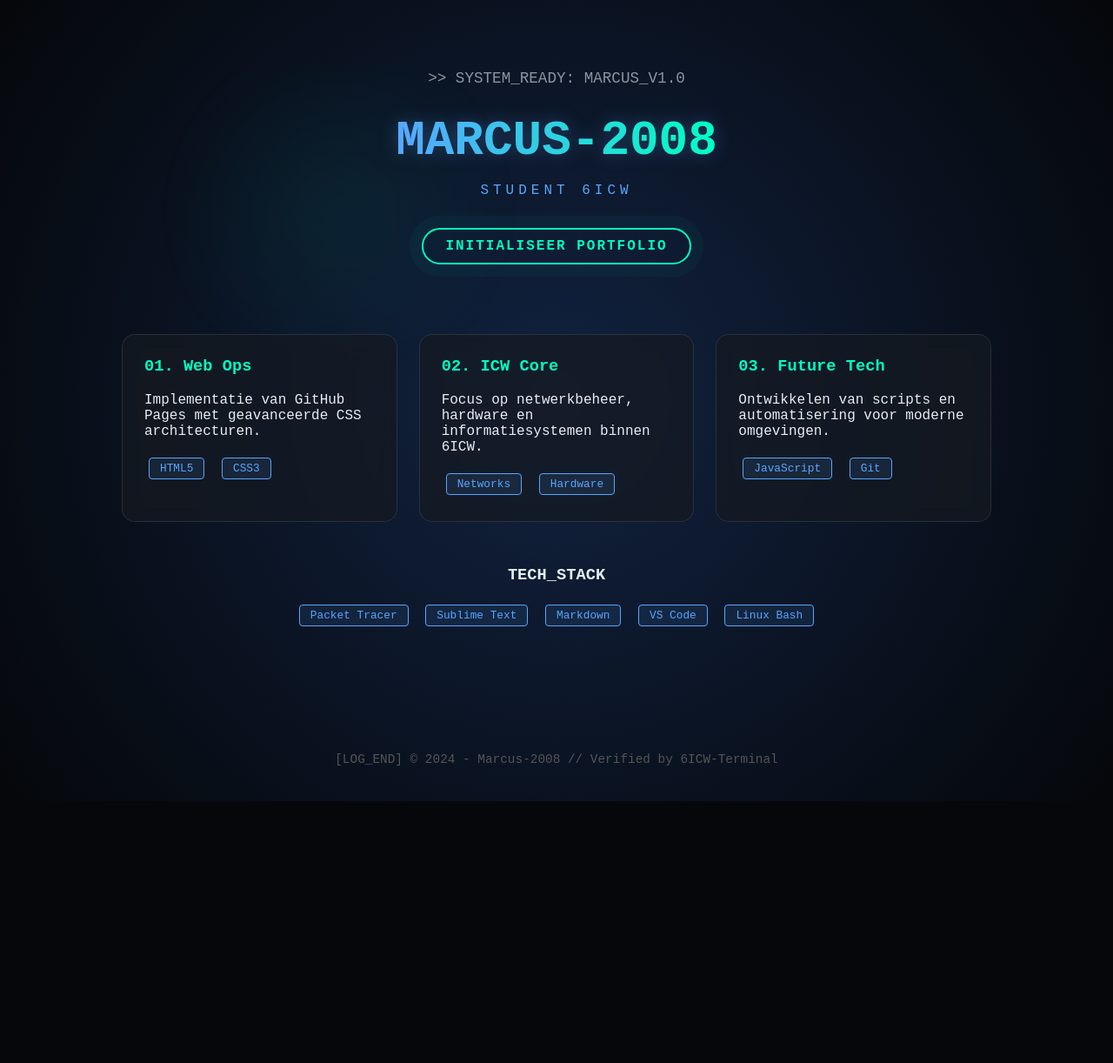
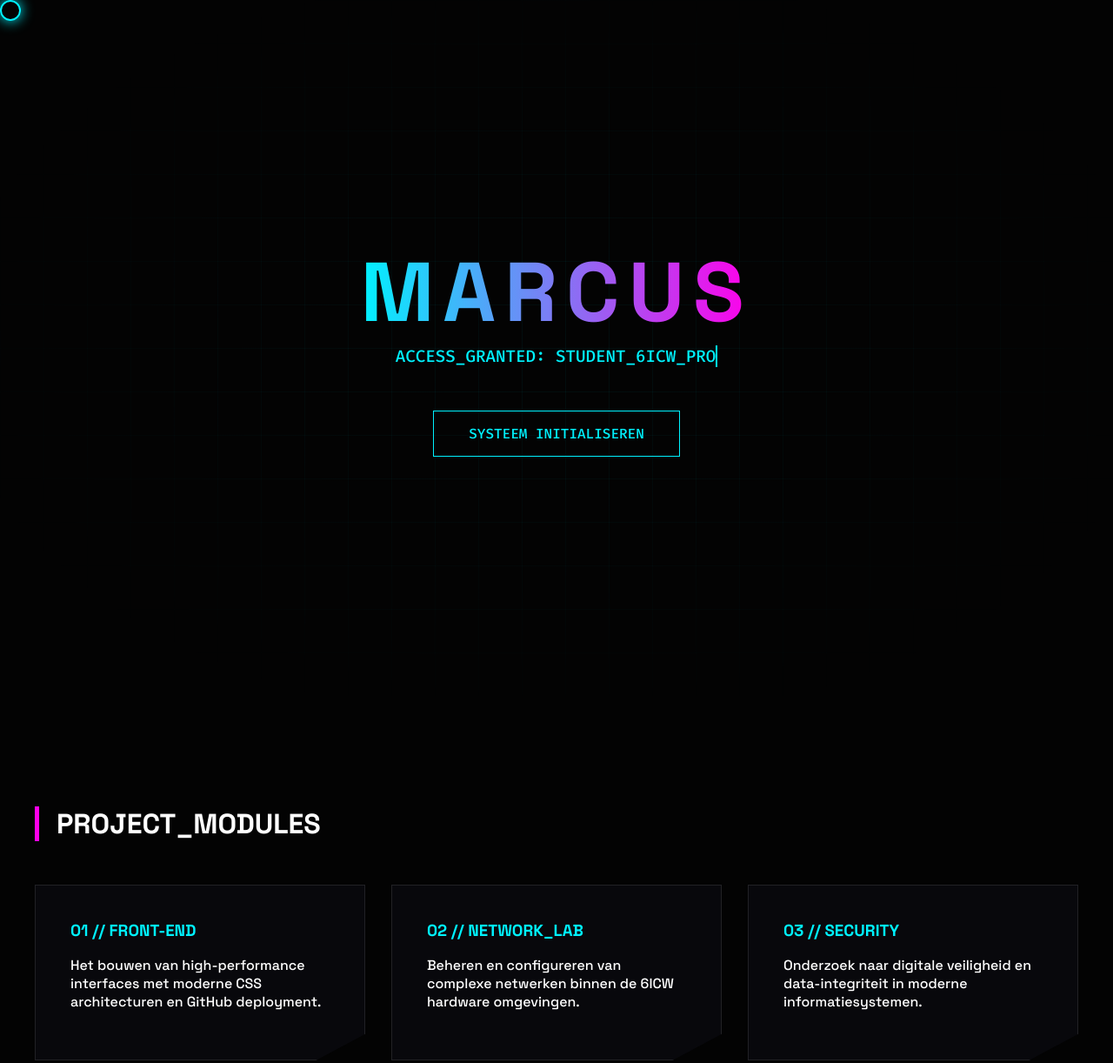
Before and after one commit to Marcus-2008/Marcus-2008.github.io, a plain HTML site: page index.html in a window 1280 px wide. Shown: the top 1222 px of the page at 87% size. Before the commit the page ends 921 px from the top, so only its background shows below. Drawn offline with Linux system fonts and the light colour scheme.

Commit message:
Revamp index.html with new styles and features
Updated title and styling for improved aesthetics and functionality. Added custom cursor and grid overlay for enhanced user experience.

```diff
--- a/index.html
+++ b/index.html
@@ -3,202 +3,245 @@
 <head>
     <meta charset="UTF-8">
     <meta name="viewport" content="width=device-width, initial-scale=1.0">
-    <title>Marcus-2008 | 6ICW Terminal</title>
+    <title>MARCUS // 6ICW HUB</title>
     <style>
+        @import url('https://fonts.googleapis.com/css2?family=Space+Grotesk:wght@300;500;700&family=Fira+Code:wght@300;500&display=swap');
+
         :root {
-            --primary: #00ffc3; /* Neon groen/blauw */
-            --bg: #05070a;
-            --card-bg: rgba(22, 27, 34, 0.7);
-            --text: #e6edf3;
-            --accent: #58a6ff;
+            --neon: #00f2ff;
+            --neon-pink: #ff00ea;
+            --bg: #030303;
+            --card-bg: rgba(10, 10, 15, 0.8);
+            --text: #ffffff;
+            --subtext: #888;
         }
+
+        /* Custom Scrollbar */
+        ::-webkit-scrollbar { width: 8px; }
+        ::-webkit-scrollbar-track { background: var(--bg); }
+        ::-webkit-scrollbar-thumb { background: var(--neon); border-radius: 10px; }
 
         html { scroll-behavior: smooth; }
 
         body {
-            font-family: 'Courier New', Courier, monospace; /* Tech vibe */
             background-color: var(--bg);
+            color: var(--text);
+            font-family: 'Space Grotesk', sans-serif;
+            margin: 0;
+            overflow-x: hidden;
+            cursor: none; /* We maken onze eigen cursor! */
+        }
+
+        /* Custom Cursor */
+        #cursor {
+            width: 20px; height: 20px;
+            border: 2px solid var(--neon);
+            border-radius: 50%;
+            position: fixed;
+            pointer-events: none;
+            z-index: 9999;
+            transition: transform 0.1s ease;
+            box-shadow: 0 0 15px var(--neon);
+        }
+
+        /* Achtergrond Grid */
+        .grid-overlay {
+            position: fixed;
+            top: 0; left: 0; width: 100%; height: 100%;
             background-image:
-                radial-gradient(circle at 50% 50%, #112240 0%, #05070a 100%);
-            color: var(--text);
-            margin: 0;
+                linear-gradient(rgba(0, 242, 255, 0.05) 1px, transparent 1px),
+                linear-gradient(90deg, rgba(0, 242, 255, 0.05) 1px, transparent 1px);
+            background-size: 50px 50px;
+            z-index: -1;
+            mask-image: radial-gradient(ellipse at center, black, transparent 80%);
+        }
+
+        header {
+            height: 100vh;
             display: flex;
             flex-direction: column;
+            justify-content: center;
             align-items: center;
-            min-height: 100vh;
-            overflow-x: hidden;
+            text-align: center;
         }
 
-        /* De pulserende Online knop */
-        .online-status {
-            display: inline-block;
-            padding: 10px 25px;
-            background: transparent;
-            color: var(--primary);
-            border: 2px solid var(--primary);
-            border-radius: 50px;
-            text-decoration: none;
-            font-weight: bold;
-            text-transform: uppercase;
-            letter-spacing: 2px;
+        .glitch-wrapper {
             position: relative;
-            transition: 0.3s;
-            box-shadow: 0 0 15px rgba(0, 255, 195, 0.2);
-            animation: pulse 2s infinite;
-        }
-
-        @keyframes pulse {
-            0% { box-shadow: 0 0 0 0 rgba(0, 255, 195, 0.7); }
-            70% { box-shadow: 0 0 0 15px rgba(0, 255, 195, 0); }
-            100% { box-shadow: 0 0 0 0 rgba(0, 255, 195, 0); }
-        }
-
-        .online-status:hover {
-            background: var(--primary);
-            color: var(--bg);
-            box-shadow: 0 0 30px var(--primary);
-        }
-
-        .header {
-            text-align: center;
-            padding: 80px 20px;
-            z-index: 1;
         }
 
         h1 {
-            font-size: 3.5rem;
+            font-size: clamp(3rem, 10vw, 6rem);
             margin: 0;
-            background: linear-gradient(to right, #58a6ff, #00ffc3);
+            text-transform: uppercase;
+            letter-spacing: 10px;
+            font-weight: 700;
+            background: linear-gradient(to right, var(--neon), var(--neon-pink));
             -webkit-background-clip: text;
             -webkit-text-fill-color: transparent;
-            filter: drop-shadow(0 0 10px rgba(88, 166, 255, 0.3));
         }
 
-        .terminal-text {
-            color: #8b949e;
-            font-size: 1.1rem;
-            margin-bottom: 30px;
+        .typewriter {
+            font-family: 'Fira Code', monospace;
+            color: var(--neon);
+            font-size: 1.2rem;
+            border-right: 2px solid var(--neon);
+            white-space: nowrap;
+            overflow: hidden;
+            animation: typing 3.5s steps(30, end), blink .75s step-end infinite;
+        }
+
+        @keyframes typing { from { width: 0 } to { width: 100% } }
+        @keyframes blink { from, to { border-color: transparent } 50% { border-color: var(--neon); } }
+
+        .btn-launch {
+            margin-top: 50px;
+            padding: 15px 40px;
+            background: transparent;
+            border: 1px solid var(--neon);
+            color: var(--neon);
+            font-family: 'Fira Code', monospace;
+            text-decoration: none;
+            position: relative;
+            overflow: hidden;
+            transition: 0.4s;
+        }
+
+        .btn-launch:hover {
+            background: var(--neon);
+            color: var(--bg);
+            box-shadow: 0 0 50px var(--neon);
+            transform: translateY(-5px);
         }
 
         .container {
-            max-width: 1000px;
-            width: 90%;
-            padding-bottom: 100px;
+            max-width: 1200px;
+            margin: 0 auto;
+            padding: 100px 20px;
         }
 
-        .grid {
-            display: grid;
-            grid-template-columns: repeat(auto-fit, minmax(280px, 1fr));
-            gap: 25px;
+        .section-title {
+            font-size: 2rem;
+            margin-bottom: 50px;
+            border-left: 5px solid var(--neon-pink);
+            padding-left: 20px;
         }
 
-        /* Glassmorphism Card Style */
-        .card {
-            background: var(--card-bg);
-            backdrop-filter: blur(10px);
-            border: 1px solid rgba(255, 255, 255, 0.1);
-            border-radius: 15px;
-            padding: 25px;
-            transition: 0.4s cubic-bezier(0.175, 0.885, 0.32, 1.275);
+        .projects-grid {
+            display: grid;
+            grid-template-columns: repeat(auto-fit, minmax(350px, 1fr));
+            gap: 30px;
         }
 
-        .card:hover {
-            transform: scale(1.03);
-            border-color: var(--primary);
-            background: rgba(0, 255, 195, 0.05);
+        .project-card {
+            background: var(--card-bg);
+            border: 1px solid rgba(255, 255, 255, 0.1);
+            padding: 40px;
+            position: relative;
+            transition: 0.5s;
+            clip-path: polygon(0 0, 100% 0, 100% 85%, 85% 100%, 0 100%);
         }
 
-        .card h3 {
-            color: var(--primary);
-            margin-top: 0;
+        .project-card:hover {
+            border-color: var(--neon-pink);
+            box-shadow: 0 0 30px rgba(255, 0, 234, 0.2);
         }
 
-        .skill-bar {
-            margin-top: 50px;
-            text-align: center;
+        .project-card h3 { color: var(--neon); margin-top: 0; }
+
+        /* Stats bar */
+        .stats {
+            margin-top: 100px;
+            display: flex;
+            justify-content: space-around;
+            flex-wrap: wrap;
+            background: var(--card-bg);
+            padding: 40px;
+            border-radius: 20px;
         }
 
-        .tag {
-            background: rgba(88, 166, 255, 0.1);
-            color: var(--accent);
-            border: 1px solid var(--accent);
-            padding: 4px 12px;
-            border-radius: 4px;
-            font-size: 0.8rem;
-            margin: 5px;
-            display: inline-block;
+        .stat-item { text-align: center; margin: 20px; }
+        .stat-value { font-size: 2.5rem; font-weight: bold; color: var(--neon-pink); display: block; }
+        .stat-label { color: var(--subtext); text-transform: uppercase; font-size: 0.8rem; }
+
+        footer {
+            text-align: center;
+            padding: 50px;
+            font-family: 'Fira Code', monospace;
+            color: #444;
         }
 
-        footer {
-            padding: 40px;
-            color: #555;
-            font-size: 0.9rem;
-        }
-
-        /* Achtergrond animatie objecten */
-        .bg-shape {
-            position: fixed;
-            top: -10%;
-            left: -10%;
-            width: 40%;
-            height: 40%;
-            background: radial-gradient(circle, rgba(0, 255, 195, 0.05) 0%, transparent 70%);
-            z-index: -1;
-            animation: move 20s infinite alternate;
-        }
-
-        @keyframes move {
-            from { transform: translate(0, 0); }
-            to { transform: translate(50vw, 50vh); }
-        }
     </style>
 </head>
 <body>
 
-    <div class="bg-shape"></div>
+    <div id="cursor"></div>
+    <div class="grid-overlay"></div>
 
-    <header class="header">
-        <div class="terminal-text">>> SYSTEM_READY: MARCUS_V1.0</div>
-        <h1>MARCUS-2008</h1>
-        <p style="letter-spacing: 5px; color: var(--accent);">STUDENT 6ICW</p>
-        <br>
-        <a href="#projects" class="online-status">Initialiseer Portfolio</a>
+    <header>
+        <div class="glitch-wrapper">
+            <h1>MARCUS</h1>
+        </div>
+        <div class="typewriter">ACCESS_GRANTED: STUDENT_6ICW_PRO</div>
+        <a href="#content" class="btn-launch">SYSTEEM INITIALISEREN</a>
     </header>
 
-    <main class="container" id="projects">
-        <div class="grid">
-            <div class="card">
-                <h3>01. Web Ops</h3>
-                <p>Implementatie van GitHub Pages met geavanceerde CSS architecturen.</p>
-                <div class="tag">HTML5</div> <div class="tag">CSS3</div>
+    <div class="container" id="content">
+        <h2 class="section-title">PROJECT_MODULES</h2>
+
+        <div class="projects-grid">
+            <div class="project-card">
+                <h3>01 // FRONT-END</h3>
+                <p>Het bouwen van high-performance interfaces met moderne CSS architecturen en GitHub deployment.</p>
             </div>
-
-            <div class="card">
-                <h3>02. ICW Core</h3>
-                <p>Focus op netwerkbeheer, hardware en informatiesystemen binnen 6ICW.</p>
-                <div class="tag">Networks</div> <div class="tag">Hardware</div>
+            <div class="project-card">
+                <h3>02 // NETWORK_LAB</h3>
+                <p>Beheren en configureren van complexe netwerken binnen de 6ICW hardware omgevingen.</p>
             </div>
-
-            <div class="card">
-                <h3>03. Future Tech</h3>
-                <p>Ontwikkelen van scripts en automatisering voor moderne omgevingen.</p>
-                <div class="tag">JavaScript</div> <div class="tag">Git</div>
+            <div class="project-card">
+                <h3>03 // SECURITY</h3>
+                <p>Onderzoek naar digitale veiligheid en data-integriteit in moderne informatiesystemen.</p>
             </div>
         </div>
 
-        <div class="skill-bar">
-            <h3>TECH_STACK</h3>
-            <span class="tag">Packet Tracer</span>
-            <span class="tag">Sublime Text</span>
-            <span class="tag">Markdown</span>
-            <span class="tag">VS Code</span>
-            <span class="tag">Linux Bash</span>
+        <div class="stats">
+            <div class="stat-item">
+                <span class="stat-value">6</span>
+                <span class="stat-label">Jaar ICW</span>
+            </div>
+            <div class="stat-item">
+                <span class="stat-value">100%</span>
+                <span class="stat-label">Online</span>
+            </div>
+            <div class="stat-item">
+                <span class="stat-value">∞</span>
+                <span class="stat-label">Ambities</span>
+            </div>
         </div>
-    </main>
+    </div>
 
     <footer>
-        [LOG_END] &copy; 2024 - Marcus-2008 // Verified by 6ICW-Terminal
+        -- END OF LINE -- <br>
+        LOCATIE: BELGIË // 2026
     </footer>
+
+    <script>
+        // Cursor script
+        const cursor = document.getElementById('cursor');
+        document.addEventListener('mousemove', e => {
+            cursor.style.transform = `translate(${e.clientX - 10}px, ${e.clientY - 10}px)`;
+        });
+
+        // Hover effect voor de cursor
+        document.querySelectorAll('a, .project-card').forEach(link => {
+            link.addEventListener('mouseenter', () => {
+                cursor.style.transform += ' scale(2.5)';
+                cursor.style.background = 'rgba(0, 242, 255, 0.1)';
+            });
+            link.addEventListener('mouseleave', () => {
+                cursor.style.background = 'transparent';
+            });
+        });
+    </script>
 
 </body>
 </html>
```
